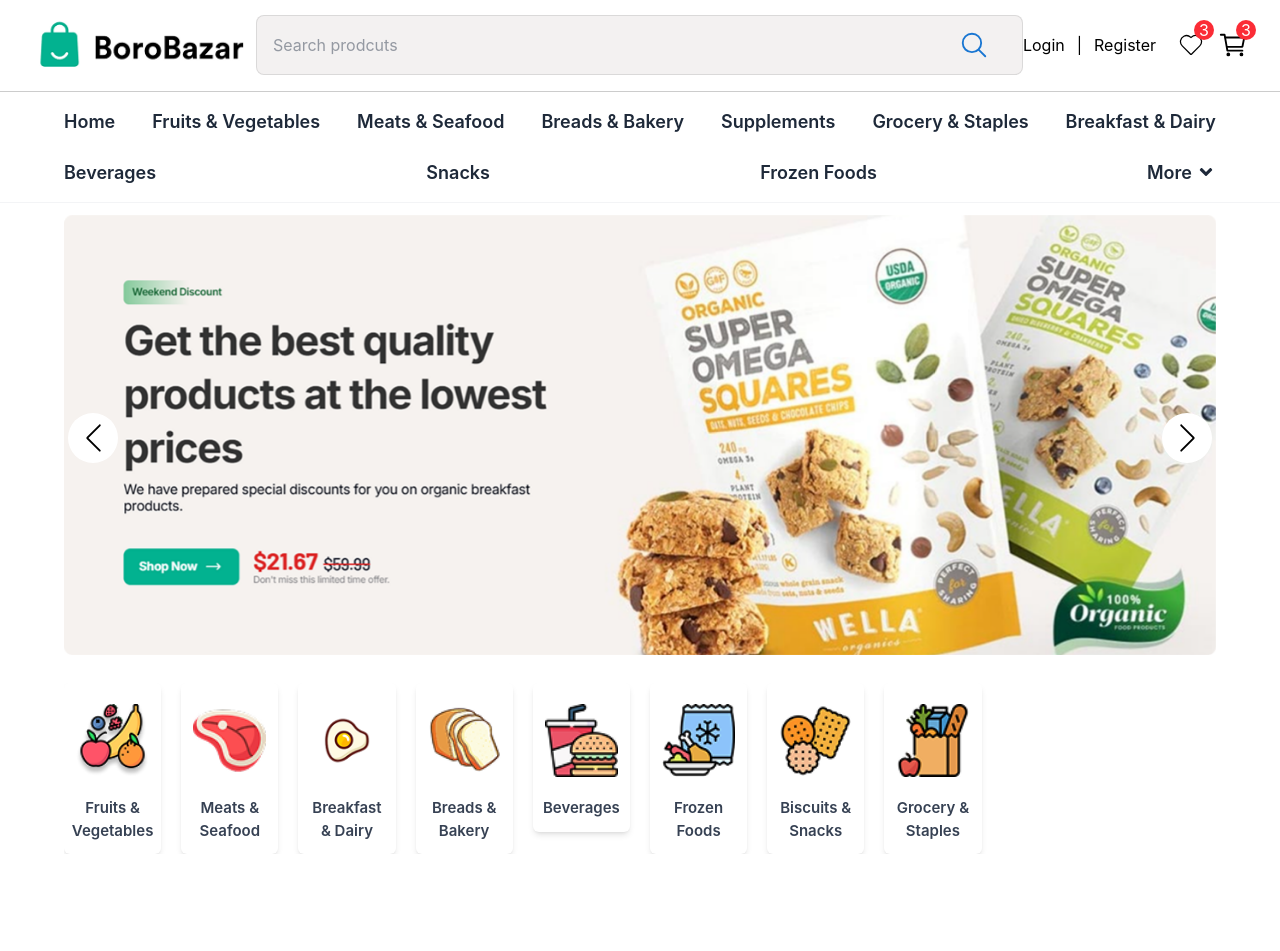
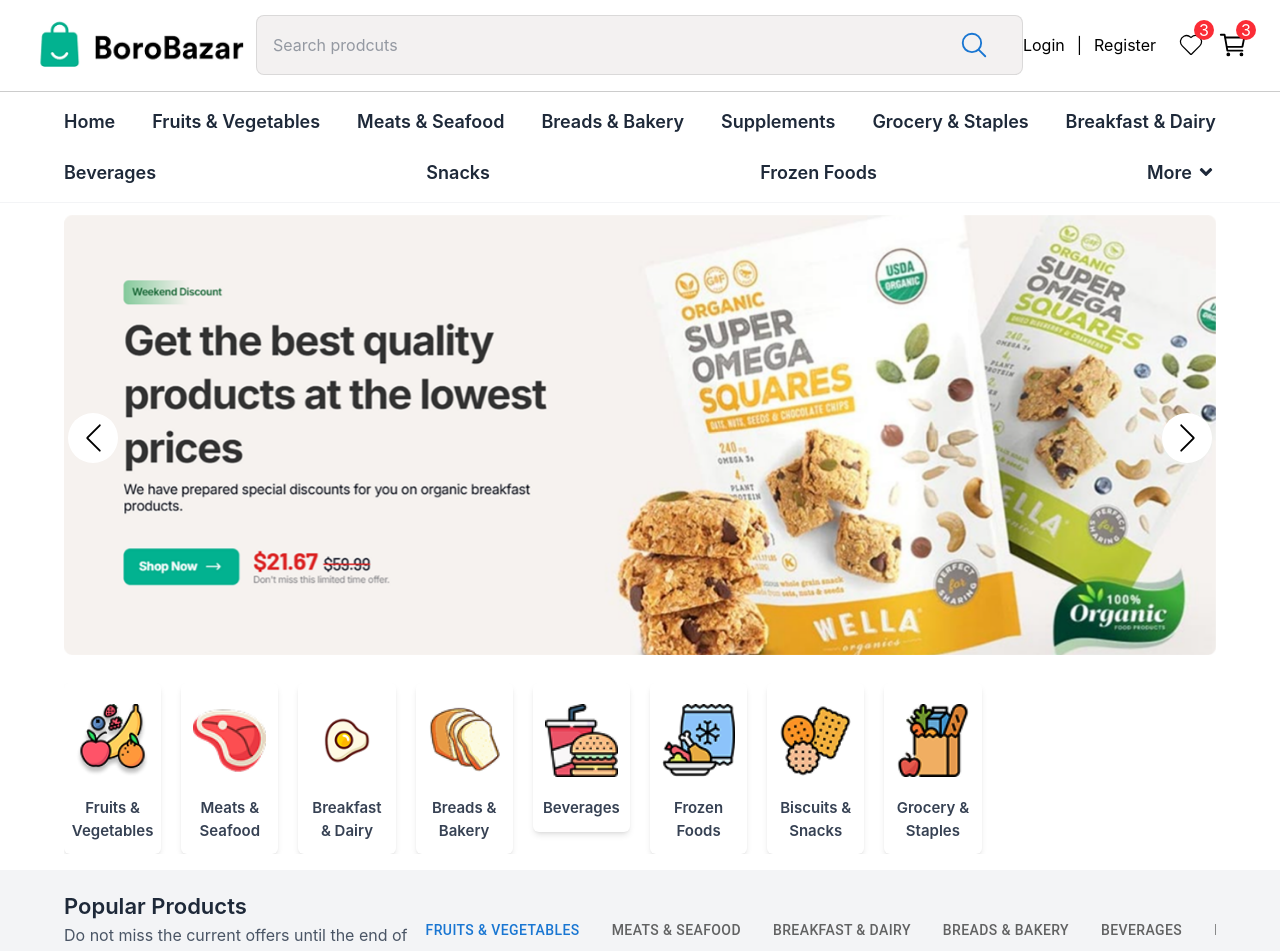
Before and after one commit to Success31323/ShopSasto, a Next.js app: page / in a window 1280 px wide. Shown: the top 951 px of the page. Before the commit the page ends 870 px from the top, so only its background shows below. Built offline with nearby package versions, Linux system fonts and the light colour scheme.

Commit message:
Integrating  popular products

```diff
--- a/src/app/page.js
+++ b/src/app/page.js
@@ -1,11 +1,13 @@
 import HomeSlider from "@/components/HomeSlider";
 import CatSlider from "@/components/CatSlider";
+import PopularProducts from "@/components/PopularProducts";
 
 export default function Home() {
   return (
     <>
       <HomeSlider />
       <CatSlider />
+      <PopularProducts />
     </>
   );
 }
--- a/src/components/PopularProcuts.jsx
+++ b/src/components/PopularProducts.jsx
@@ -3,7 +3,7 @@
 import React, { useState } from "react";
 import Tabs from "@mui/material/Tabs";
 import Tab from "@mui/material/Tab";
-import ProductSlider from "./ProductSlider";
+// import ProductSlider from "./ProductSlider";
 
 const tabCategories = [
   "Fruits & Vegetables",
@@ -52,7 +52,7 @@ const PopularProducts = () => {
           </div>
         </div>
 
-        <ProductSlider />
+        {/* <ProductSlider /> */}
 
 
           </div>
```
